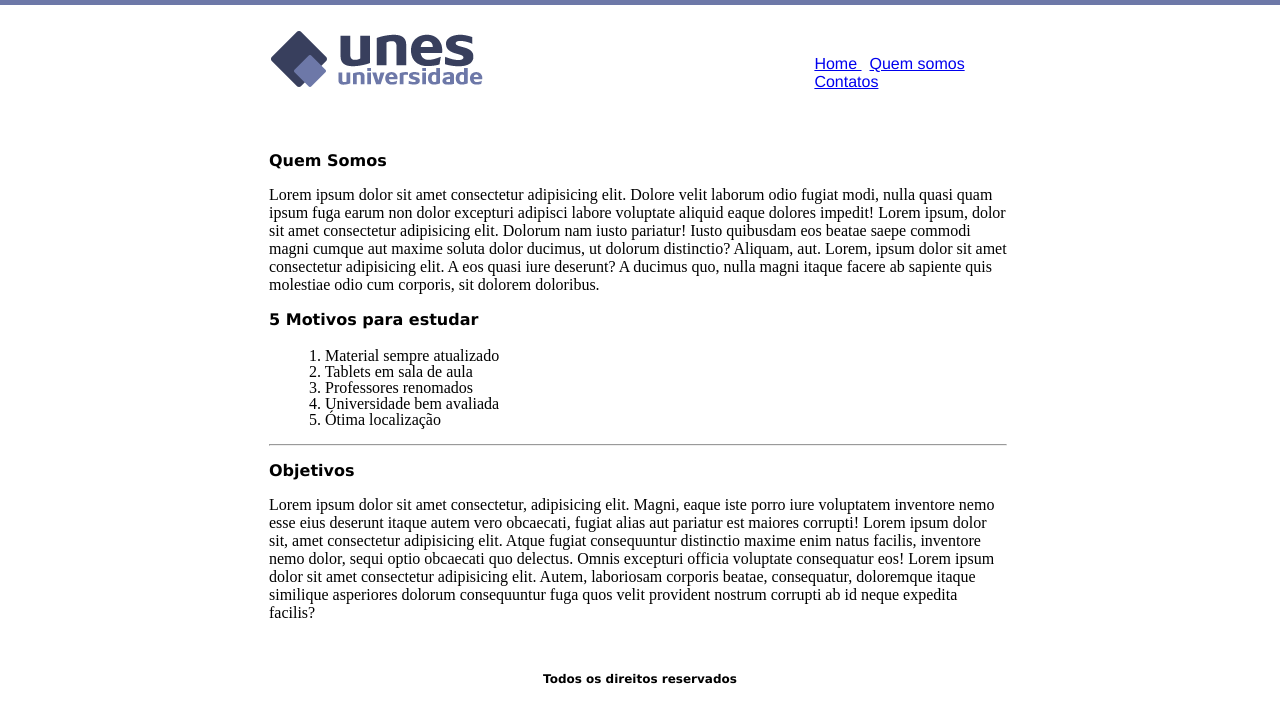
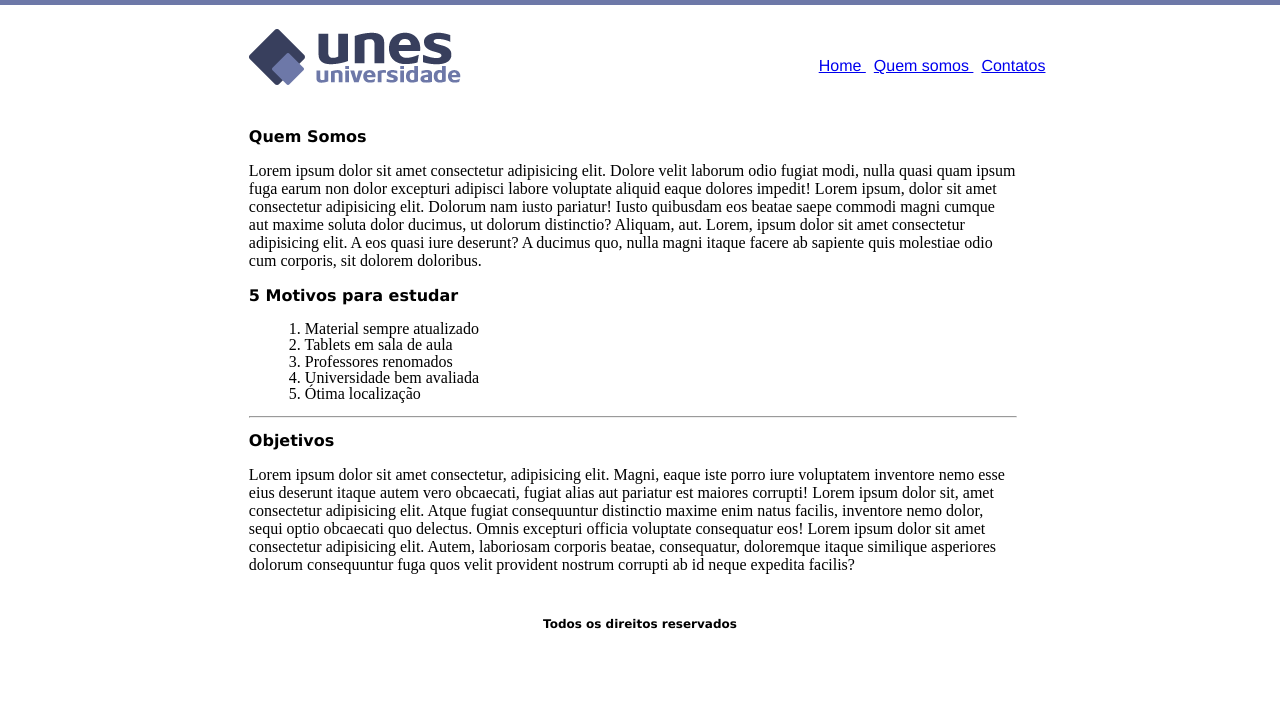
Before and after one commit to DuuhZero/Aulas-Fatec-Desenvolvimento-Web, a plain HTML site: page quem-somos.html in a window 1280 px wide. Drawn offline with Linux system fonts and the light colour scheme; files that its build step writes are made by us from their sources; files whose address does not match are found by name.

Commit message:
Add files via upload

```diff
--- a/style-index.css
+++ b/style-index.css
@@ -7,16 +7,16 @@ body{
 
 .cabecalho{
     margin:10px auto;
-    margin-right:  110px;
-    margin-left: 143px;
+    margin-right:  9.3%;
+    margin-left: 11.9%;
 }
 
 
 .cabecalho .link{
     font-family:Helvetica;
     margin-left: 71%;
-    margin-top: -16px;
-    margin-bottom: 26px;
+    margin-top: -1.7%;
+    margin-bottom: 2.7%;
 }
 
 .cabecalho .link a{
@@ -24,31 +24,31 @@ body{
 }
 
 .cabecalho .logo{
-    margin-top: 20px;
-    margin-bottom: -20px;
-    margin-left: 1px;
+    margin-top: 2.2%;
+    margin-bottom: -2.2%;
+    margin-left: 0.1%;
 }
 
 .corpo{
-    padding-top:5px;
+    padding-top:0.5%;
     margin-left:12%;
 }
 
 .texto .titulo{
     font-family: Verdana;
     font-size: 16px;
-    margin-left: 143px;
+    margin-left: 12%;
 }
 
 
 .rodape{
-    margin-top: 50px;
+    margin-top: 4.29%;
     font-family: Verdana;
     text-align: center;
     font-size: 8px;
 }
 
 .texto .paragrafo{
-    margin-left: 143px;
-    margin-right: 144px;
+    margin-left: 12%;
+    margin-right: 12.1%;
 }
--- a/styles-contatos.css
+++ b/styles-contatos.css
@@ -5,16 +5,17 @@ body{
 }
 
 .cabecalho{
-    margin: 10px auto;
-    margin-right: 110px;
-    margin-left: 143px;
+    margin:10px auto;
+    margin-right:  9.3%;
+    margin-left: 11.9%;
 }
 
+
 .cabecalho .link{
-    font-family: Helvetica;
+    font-family:Helvetica;
     margin-left: 70%;
-    margin-top: -16px;
-    margin-bottom: 26px;
+    margin-top: -1.7%;
+    margin-bottom: 2.7%;
 }
 
 .cabecalho .link a{
@@ -22,55 +23,55 @@ body{
 }
 
 .cabecalho .logo{
-    margin-top: 20px;
-    margin-bottom: -20px;
-    margin-left: -1px;
+    margin-top: 2.2%;
+    margin-bottom: -2.2%;
+    margin-left: -0.2%;
 }
 
 .corpo .texto-contato{
-    margin-left: 141px;
-    margin-top: 60px;
+    margin-left: 11.8%;
+    margin-top: 5.02%;
     font-family: Verdana;
     font-size: 16px;
-    margin-right: 145px;
-    margin-bottom: 15px;
+    margin-right: 13.2%;
+    margin-bottom: 1.15%;
 }
 
 .corpo .paragrafo{
-    margin-left: 141px;
-    margin-right: 145px;
-    margin-bottom: 15px;
+    margin-left: 11.8%;
+    margin-right: 13.2%;
+    margin-bottom: 1.2%;
 }
 
 hr{
-    margin-right: 150px;
-    margin-left: 141px;
+    margin-right: 13.2%;
+    margin-left: 11.8%;
 }
 
 .formulario{
     font-family: Verdana;
-    margin-left: 141px;
+    margin-left: 11.8%;
     font-size: 12px;
-    margin-right: 145px;
-    margin-top: 15px;
+    margin-right: 13.2%;
+    margin-top: 1.29%;
 }
 
 .formulario .email {
-    margin-bottom: -1px;
+    margin-bottom: -0.1%;
 }
 
 .formulario .assunto{
-    margin-bottom: -1px;
-    margin-top: 1px;
+    margin-bottom: -0.1%;
+    margin-top: 0.1%;
 }
 
 .formulario .descricao{
-    margin-bottom: -1px;
-    margin-top: 1px;
+    margin-bottom: -0.1%;
+    margin-top: 0.1%;
 }
 
 .rodape{
-    margin-top: 50px;
+    margin-top: 4.16%;
     text-align: center;
     font-size: 8px;
     font-family: Verdana;
--- a/styles-quemsomos.css
+++ b/styles-quemsomos.css
@@ -5,81 +5,83 @@ body{
 }
 
 .cabecalho{
-    margin: 10px auto;
-    margin-right: 110px;
-    margin-left: 142px;
+    margin:10px auto;
+    margin-right:  9.3%;
+    margin-left: 11.9%;
 }
 
+
 .cabecalho .link{
-    font-family: Helvetica;
+    font-family:Helvetica;
     margin-left: 70%;
-    margin-top: -16px;
-    margin-bottom: 26px;
+    margin-top: -1.7%;
+    margin-bottom: 2.7%;
 }
 
 .cabecalho .link a{
-    margin:4px;
+    margin: 4px;
 }
 
 .cabecalho .logo{
-    margin-top: 20px;
-    margin-bottom: -20px;
+    margin-top: 2.2%;
+    margin-bottom: -2.2%;
+    margin-left: -0.2%;
 }
 
 .corpo .quem-somos {
-    margin-left: 141px;
+    margin-left: 11.8%;
     font-family: Verdana;
-    margin-right: 145px;
-    margin-top: 60px;
-    margin-bottom: 15px;
+    margin-right: 12%;
+    margin-top: 5.02%;
+    margin-bottom: 1.2%;
     font-size: 16px;
 }
 
 .corpo .paragrafo{
-    margin-left: 141px;
-    margin-right: 145px;
+    margin-left: 11.8%;
+    margin-right: 13.2%;
 }
 
 .corpo .motivos .motivos-lista{
-    margin-bottom: 30px;
+    margin-bottom: 2.5%;
     font-family: Verdana;
-    margin-left: 141px;
-    margin-right: 145px;
+    margin-left: 11.8%;
+    margin-right: 13.2%;
     font-size: 16px;
 }
 
 .corpo .motivos .lista{
-    margin-right: 145px;
-    margin-left: 141px;
-    margin-bottom: 15px;
+    margin-right: 13.2%;
+    margin-left: 11.8%;
+    margin-bottom: 1.25%;
 }
 
 .corpo .motivos .lista ul{
-    margin-top: -12px;
-    margin-bottom: 10px;
+    margin-top: -1.33%;
+    margin-bottom: 1.1%;
 }
 
 .rodape{
-    margin-top: 50px;
+    margin-top: 4.15%;
     text-align: center;
     font-size: 8px;
     font-family: Verdana;
 }
 
 hr{
-    margin-right: 145px;
-    margin-left: 141px;
+    margin-right: 13.2%;
+    margin-left: 11.8%;
 }
 
 .objetivos .obj{
-    margin-top: 15px;
+    margin-top: 1.3%;
     font-family: Verdana;
     font-size: 16px;
-    margin-left: 141px;
-    margin-right: 145px;
+    margin-left: 11.8%;
+    margin-right: 13.2%;
 }
 
 .objetivos .texto-obj{
-    margin-right: 145px;
-    margin-left: 141px;
+    margin-right: 13.2%;
+    margin-left: 11.8%;
 }
```
